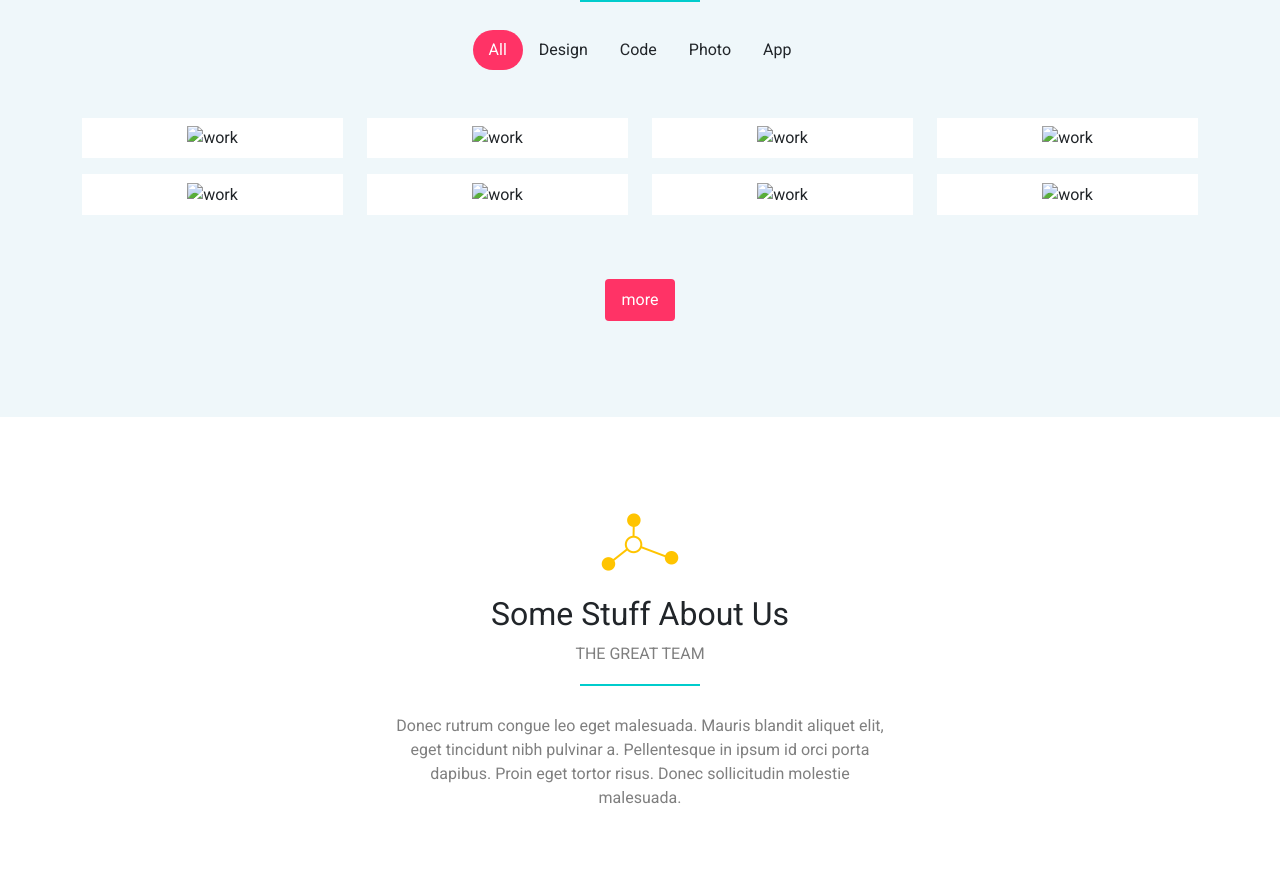
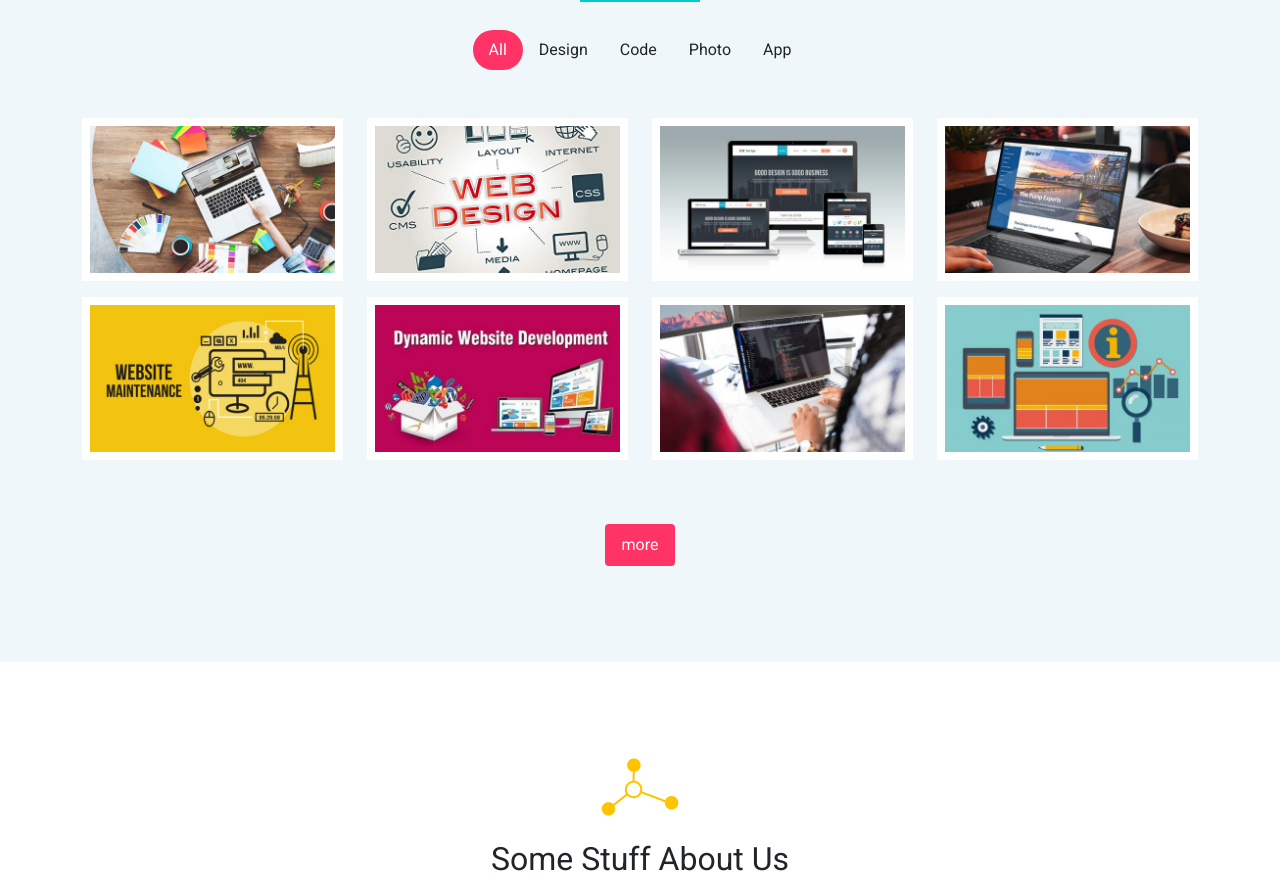
Before and after one commit to amro20/Bootstrap-practice-, a plain HTML site: page index.html in a window 1280 px wide. Shown: the part 1760-2643 px from the top of the page. Drawn offline with Linux system fonts and the light colour scheme; the site is published under a folder, as on GitHub Pages, so addresses that start at the root find nothing.

Commit message:
Update index.html

```diff
--- a/index.html
+++ b/index.html
@@ -151,7 +151,7 @@
                 <h4>Application</h4>
               </div>
               <div class="img">
-                <img src="/imgs/work-01.jpg" alt="work" />
+                <img src="./imgs/work-01.jpg" alt="work" />
               </div>
             </div>
           </div>
@@ -165,7 +165,7 @@
                 <h4>Application</h4>
               </div>
               <div class="img">
-                <img src="/imgs/work-02.jpg" alt="work" />
+                <img src="./imgs/work-02.jpg" alt="work" />
               </div>
             </div>
           </div>
@@ -179,7 +179,7 @@
                 <h4>Application</h4>
               </div>
               <div class="img">
-                <img src="/imgs/work-03.jpg" alt="work" />
+                <img src="./imgs/work-03.jpg" alt="work" />
               </div>
             </div>
           </div>
@@ -193,7 +193,7 @@
                 <h4>Application</h4>
               </div>
               <div class="img">
-                <img src="/imgs/work-04.jpg" alt="work" />
+                <img src="./imgs/work-04.jpg" alt="work" />
               </div>
             </div>
           </div>
@@ -207,7 +207,7 @@
                 <h4>Application</h4>
               </div>
               <div class="img">
-                <img src="/imgs/work-05.jpg" alt="work" />
+                <img src="./imgs/work-05.jpg" alt="work" />
               </div>
             </div>
           </div>
@@ -221,7 +221,7 @@
                 <h4>Application</h4>
               </div>
               <div class="img">
-                <img src="/imgs/work-06.jpg" alt="work" />
+                <img src="./imgs/work-06.jpg" alt="work" />
               </div>
             </div>
           </div>
@@ -235,7 +235,7 @@
                 <h4>Application</h4>
               </div>
               <div class="img">
-                <img src="/imgs/work-07.jpg" alt="work" />
+                <img src="./imgs/work-07.jpg" alt="work" />
               </div>
             </div>
           </div>
@@ -249,7 +249,7 @@
                 <h4>Application</h4>
               </div>
               <div class="img">
-                <img src="/imgs/work-08.jpg" alt="work" />
+                <img src="./imgs/work-08.jpg" alt="work" />
               </div>
             </div>
           </div>
```
